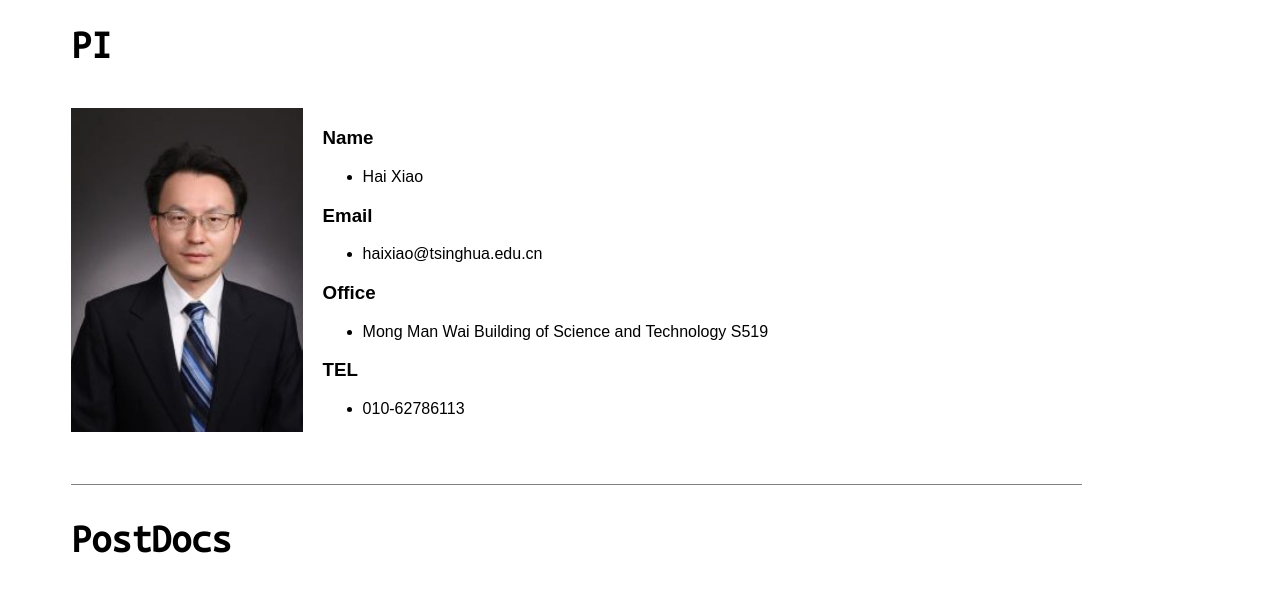
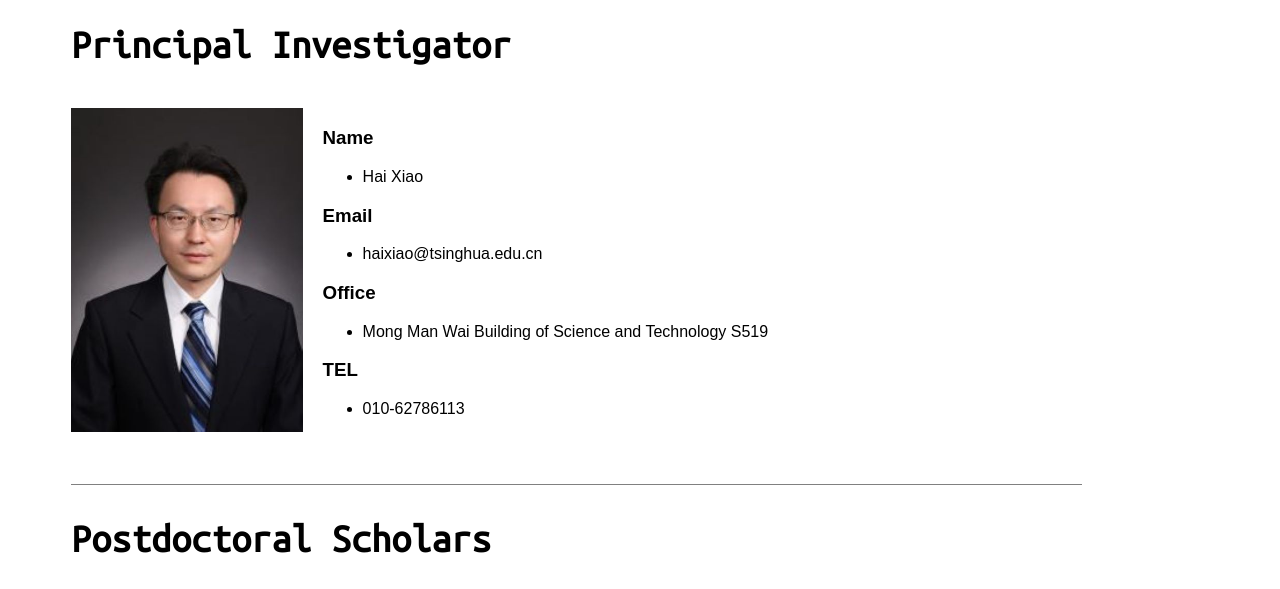
Before and after one commit to xiaogroup-tsinghua/xiaogroup-tsinghua.github.io, a plain HTML site: page group_members.html in a window 1280 px wide. Shown: the part 146-735 px from the top of the page. Drawn offline with Linux system fonts and the light colour scheme; a web font is replaced by a local one.

Commit message:
Add files via upload

```diff
--- a/group_members.html
+++ b/group_members.html
@@ -38,7 +38,7 @@
             <div class="main-text">
                 <!--################################### PI ######################################-->
                 <div id="pi">
-                    <h2>PI</h2>
+                    <h2>Principal Investigator</h2>
                     <div class="person-info-pi">
                         <div class="image-container">
                             <img src="members/haixiao.jpg" alt="PI Photo"> <!--Add img tag here-->
@@ -72,7 +72,7 @@
                 </div>
                 <!--################################# POST DORTORS ###############################-->
                 <div id="post-doctors">
-                    <h2>PostDocs</h2>
+                    <h2>Postdoctoral Scholars</h2>
                     <!--########################################-->
                     <div class="person-info">
                         <div class="image-container">
```
